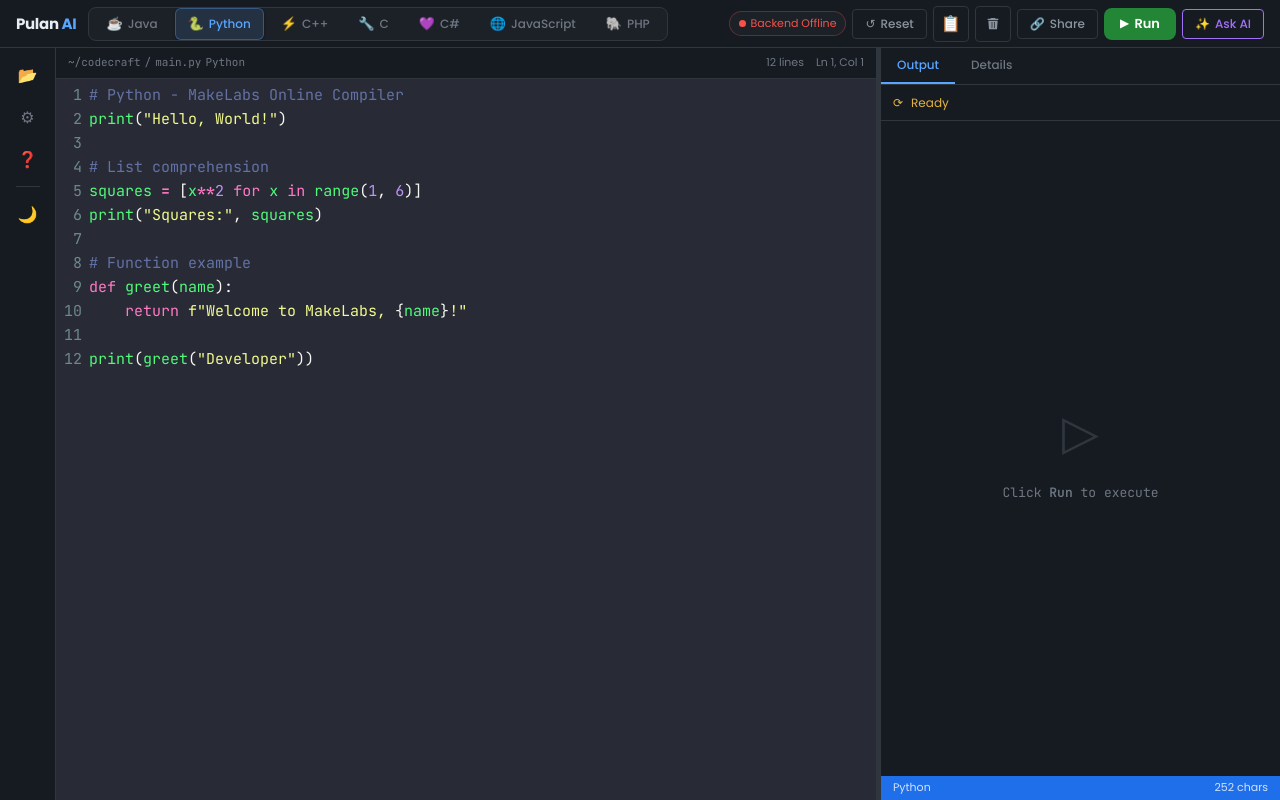
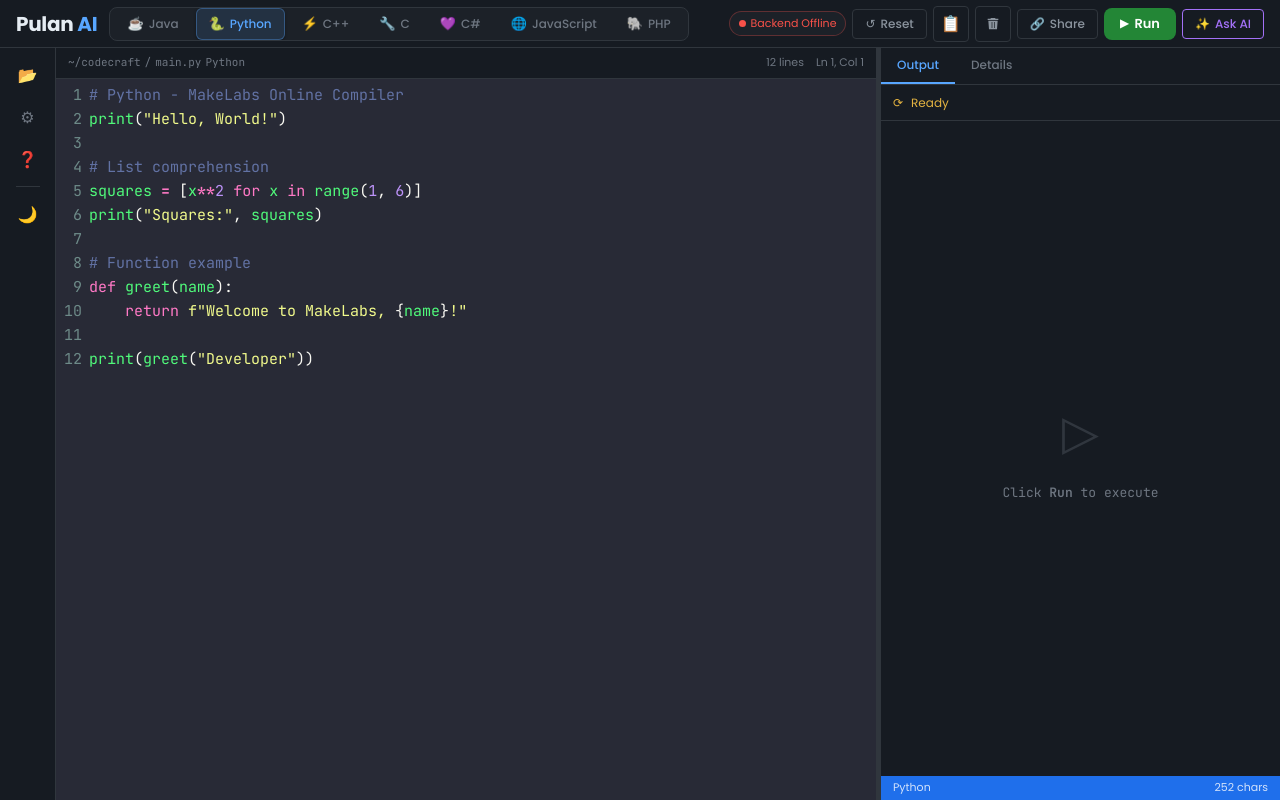
Before and after one commit to makelabs04/onlinecompiler2, a website: page index.html in a window 1280 px wide. Drawn offline with nearby package versions, Linux system fonts and the light colour scheme; no server answers.

Commit message:
Update style.css

```diff
--- a/css/style.css
+++ b/css/style.css
@@ -107,7 +107,7 @@ body {
 
 .logo { display: flex; align-items: center; gap: 8px; text-decoration: none; flex-shrink: 0; }
 .logo-icon { width: 30px; height: 30px; border-radius: 50%; object-fit: cover; flex-shrink: 0; }
-.logo-text { font-weight: 700; font-size: 15px; color: var(--text-primary); letter-spacing: -0.3px; }
+.logo-text { font-weight: 700; font-size: 20px; color: var(--text-primary); letter-spacing: -0.3px; }
 .logo-text span { color: var(--accent-blue); }
 
 .topbar-center {
```
